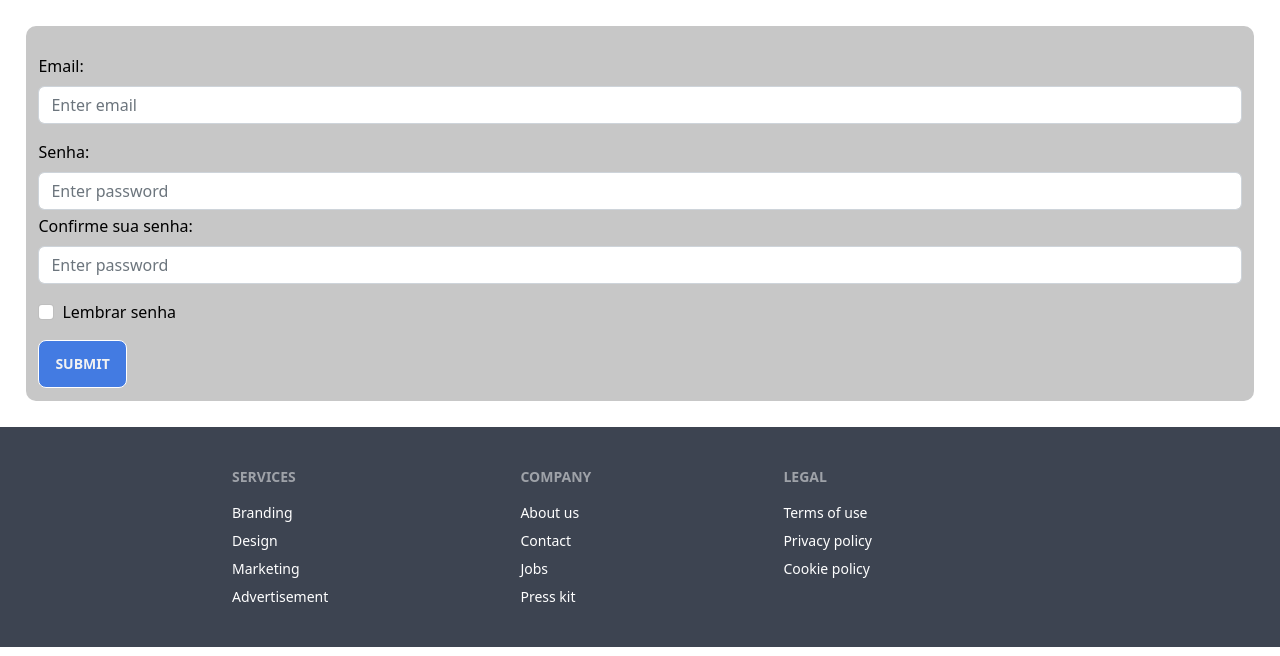
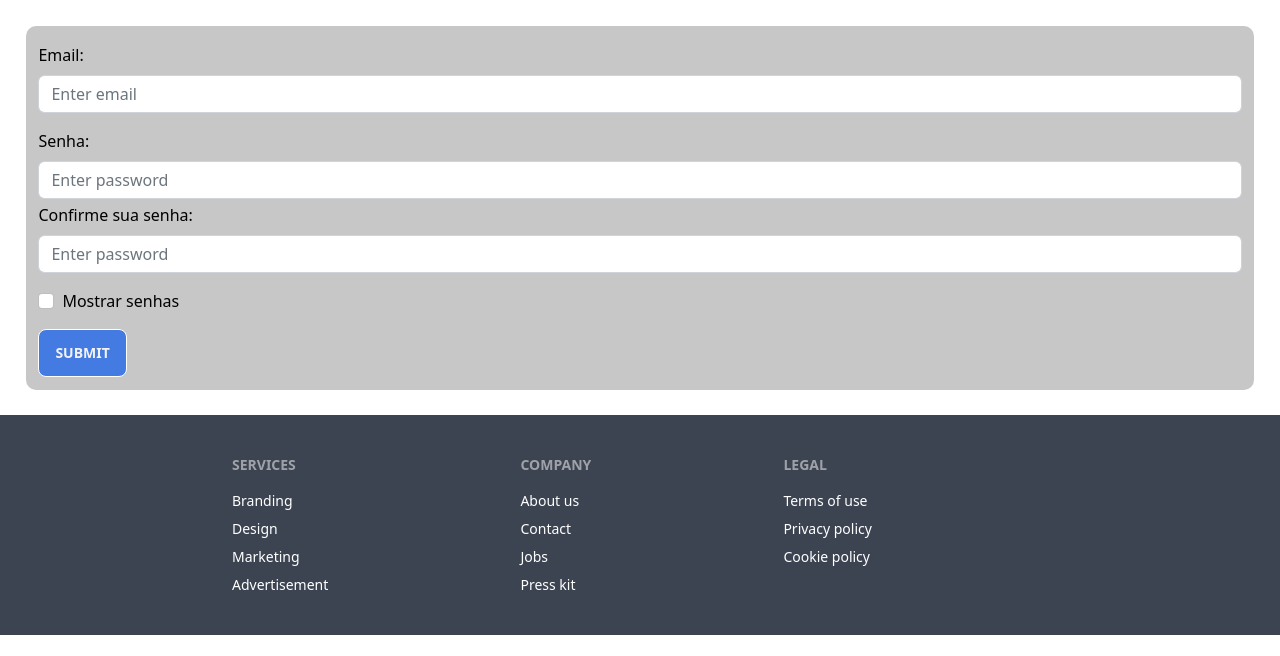
Before and after one commit to devkpanda/website, a PHP site: page /cadastro.html in a window 1280 px wide. Shown: the part 144-800 px from the top of the page. Run offline with PHP 8.4, Linux system fonts and the light colour scheme; some libraries are stand-ins or nearby versions.

Commit message:
mostrar senha e confirmar senha feitos

```diff
--- a/assets/css/styleform.css
+++ b/assets/css/styleform.css
@@ -10,7 +10,7 @@ nav a:active{
 form{
     background-color: rgb(199, 199, 199);
     margin: 2%;
-    padding: 1%;
+    padding: 0.1% 1% 1% 1%;
     border-radius: 10px;
 }
 
--- a/assets/js/indexform.js
+++ b/assets/js/indexform.js
@@ -1,3 +1,21 @@
+//JavaScript
+//função de mostrar senha
+function showPwd(){
+    const pwd = document.getElementById('pwd')
+    const pwd2 = document.getElementById('confirmPwd')
+    if (pwd.type == 'password'){
+        pwd.type = 'text';
+    }else{
+        pwd.type = 'password';
+    }
+    if (pwd2.type == 'password'){
+        pwd2.type = 'text';
+    }else{
+        pwd2.type = 'password';
+    }
+};
+
+//jQuery
 $(document).ready(function(){
 
     //deixar o submit como default (n enviar o form)
@@ -10,10 +28,8 @@ $(document).ready(function(){
             $("#erro").text("");
             return true;
         }else{
-            $("#erro").text("As senhas não coincidem");
+            $("#erro").text("As senhas não coincidem").delay(5000).fadeOut('slow');
             return false;
-        }
+        };
     });
-
-
 });
--- a/cadastro.html
+++ b/cadastro.html
@@ -55,7 +55,7 @@
         <span id="erro"></span>
         <div class="form-check mb-3">
           <label class="form-check-label">
-            <input class="form-check-input" type="checkbox" name="remember"> Lembrar senha
+            <input class="form-check-input" type="checkbox" name="showpwd" onclick="showPwd()"> Mostrar senhas
           </label>
         </div>
         <button type="submit" class="btn btn-primary">Submit</button>
```
